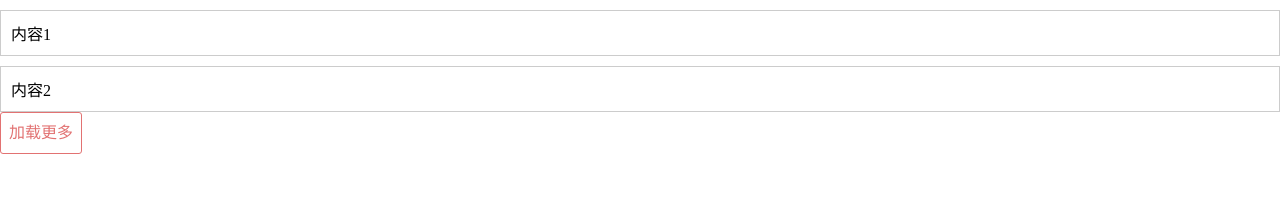
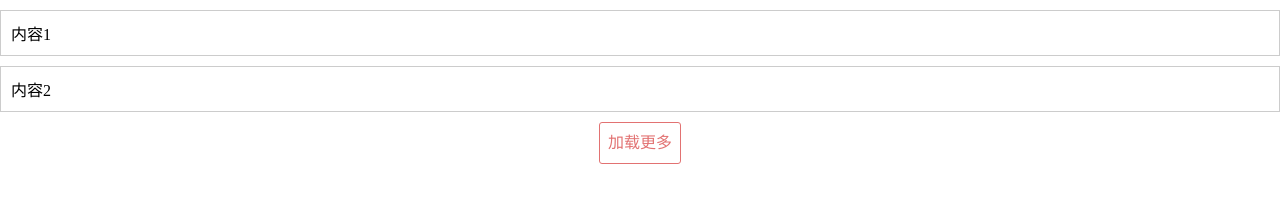
Before and after one commit to 2017sun/task, a plain HTML site: page advance-task12/ajax/index.html in a window 1280 px wide. Drawn offline with Linux system fonts and the light colour scheme.

Commit message:
Update index.html

```diff
--- a/advance-task12/ajax/index.html
+++ b/advance-task12/ajax/index.html
@@ -16,6 +16,12 @@
             margin-top: 10px;
             cursor:pointer;
         }
+        #load-more {
+            display: block;
+            margin: 10px auto;
+            text-align: center;
+            cursor: pointer;
+        }
         .btn {
             display:inline-block;
             text-align:center;
@@ -28,7 +34,7 @@
             color: #E27272;
         }
         #ct li:hover{
-            background: deepskyblue;
+            background: #ccc;
             color: #fff;
         }
     </style>
```
